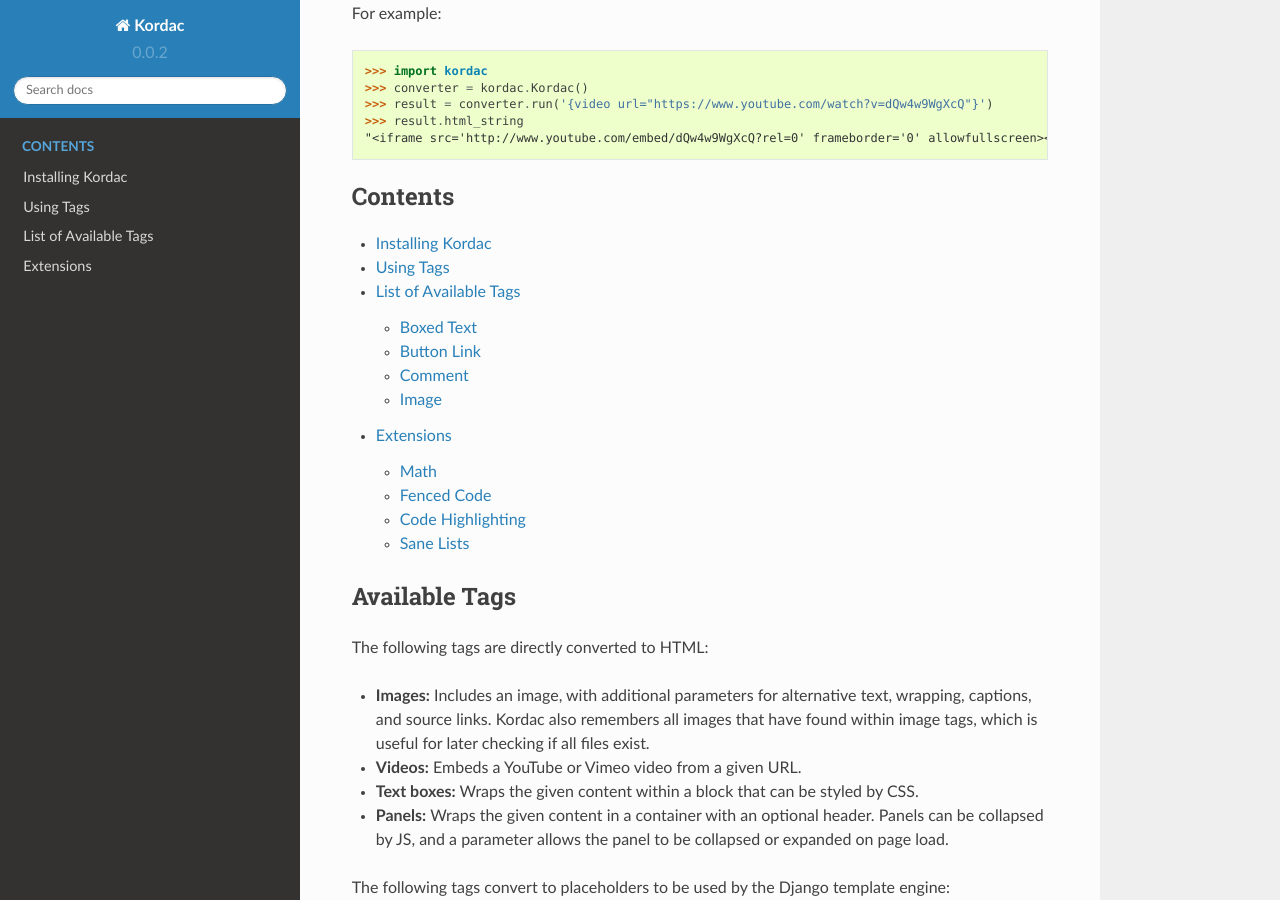
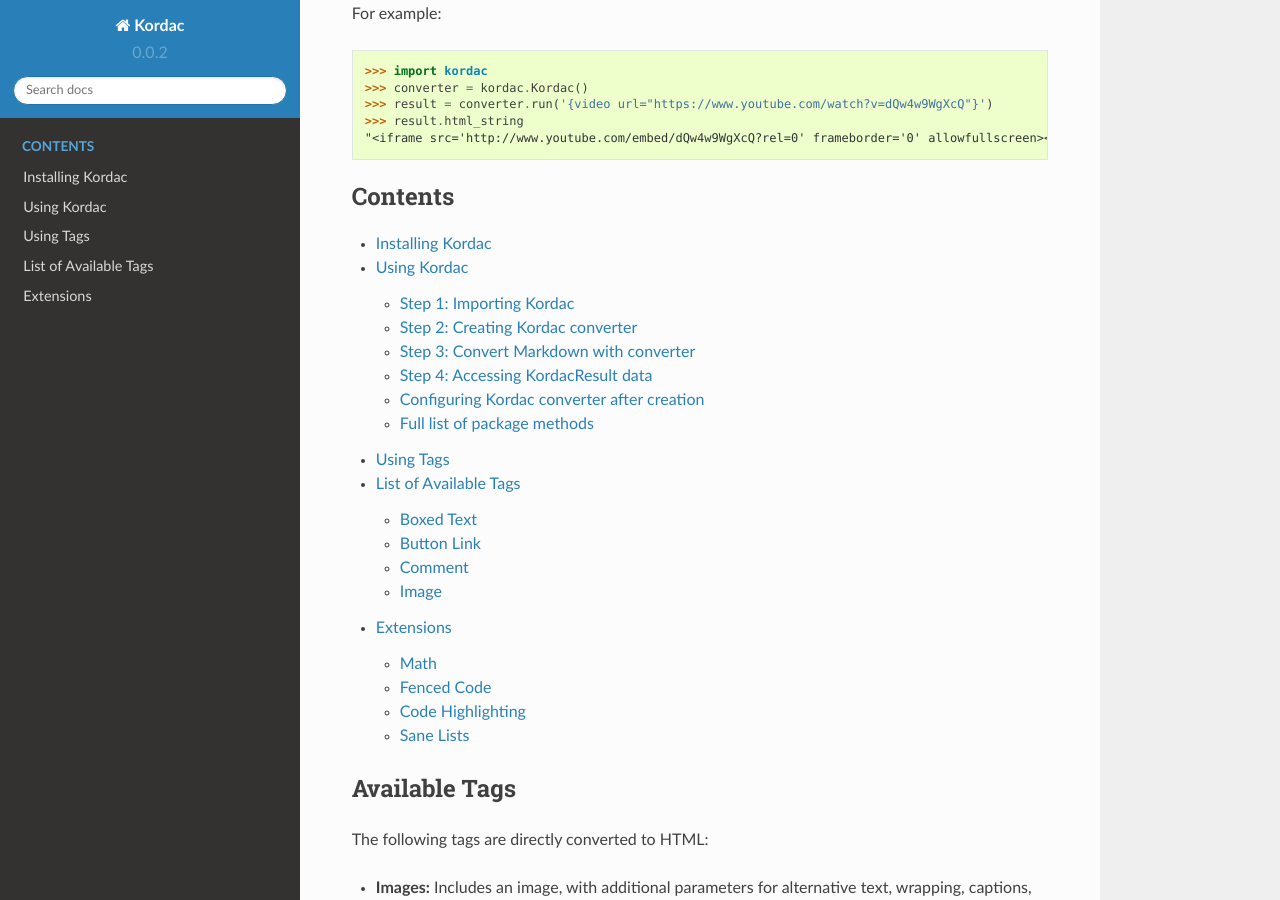
Before and after one commit to uccser/verto, a Sphinx documentation site: the page built from docs/source/index.rst, in a window 1280 px wide and 900 px high, scrolled down 355 px. Built offline with Sphinx 7.4.7 and the Read the Docs theme 2.0.0, drawn with Linux system fonts in a browser that asks for light colours; some of the changed lines change nothing that is shown.

Commit message:
Add Using Kordac documentation page

```diff
--- a/docs/source/conf.py
+++ b/docs/source/conf.py
@@ -17,9 +17,9 @@
 # add these directories to sys.path here. If the directory is relative to the
 # documentation root, use os.path.abspath to make it absolute, like shown here.
 #
-# import os
-# import sys
-# sys.path.insert(0, os.path.abspath('.'))
+import os
+import sys
+sys.path.insert(0, os.path.abspath('../../kordac/'))
 
 
 # -- General configuration ------------------------------------------------
@@ -31,7 +31,7 @@
 # Add any Sphinx extension module names here, as strings. They can be
 # extensions coming with Sphinx (named 'sphinx.ext.*') or your custom
 # ones.
-extensions = ['sphinx.ext.autodoc']
+extensions = ['sphinx.ext.autodoc', 'sphinx.ext.napoleon']
 
 # Add any paths that contain templates here, relative to this directory.
 templates_path = ['_templates']
--- a/docs/source/index.rst
+++ b/docs/source/index.rst
@@ -23,6 +23,7 @@
     :caption: Contents
 
     install
+    usage
     tags/index
     extensions
 
--- /dev/null
+++ b/docs/source/usage.rst
@@ -0,0 +1,120 @@
+Using Kordac
+#######################################
+
+.. currentmodule:: Kordac
+
+Using Kordac to convert Markdown is a process of:
+
+1. Importing the installed Kordac package.
+2. Creating a Kordac converter.
+3. Passing Markdown text through the Kordac ``run`` method and saving the result object.
+4. Accessing data from the result object.
+
+Step 1: Importing Kordac
+=======================================
+
+If Kordac has been installed correctly, importing the package can be completed by:
+
+.. code-block:: python
+
+  import kordac
+
+
+Step 2: Creating Kordac converter
+=======================================
+
+Once the module is imported, you can create a Kordac converter creating an Kordac object:
+
+.. code-block:: python
+
+  converter = kordac.Kordac()
+
+``Kordac()`` has optional parameters to customise the converter. These are:
+
+- ``tags`` - A set of tag names given as strings for the converter to use. If this parameter is not given, the default tags are used. If ``tags`` is provided, all processors not listed are skipped.
+
+  - *For example:* Creating a Kordac converter that only deletes comment tags would be done by the following command:
+
+    .. code-block:: python
+
+      converter = kordac.Kordac(tags={"comment"})
+
+- ``html_templates`` - A dictionary of HTML templates to override existing HTML templates for tags. The dictionary contains tag names given as a string as keys mapping HTML strings as values.
+
+  The documentation page for each tag specificies how to create custom HTML for that tag.
+
+  - *For example:* Creating a Kordac converter that uses  ``<img src={{ source }}>`` as custom HTML for ``image`` tags would be done by the following command:
+
+    .. code-block:: python
+
+      converter = kordac.Kordac(html_templates={'image': '<img src={{ source }}>'})
+
+- ``extensions`` -  A list of extra Markdown extensions to run in the converter. Details on how to use this parameter can be found on the :doc:`extensions` page.
+
+Step 3: Convert Markdown with converter
+=======================================
+
+To convert Markdown to HTML with a Kordac converter, we call the ``run()`` method. The method returns a ``KordacResult`` object.
+
+.. code-block:: python
+
+  text = """
+  This **is** a line of Markdown.
+
+  {comment This is a comment using a Kordac tag}
+
+  This is a *different* line of Markdown.
+  """
+  result = converter.run(text)
+
+Step 4: Accessing KordacResult data
+=======================================
+
+The ``KordacResult`` object contains several attributes which can be accessed using the dot notation. Continuing from our previous example, the following command would print the converted HTML.
+
+.. code-block:: python
+
+  print(result.html_string)
+
+The following attributes are available:
+
+- ``html_string`` - A resulting string of HTML after conversion by Kordac.
+- ``heading`` - The text of the first heading saved by the ``headingpre`` processor.
+
+Configuring Kordac converter after creation
+===============================================
+
+The following functions allow you to change the tags or HTML templates used in conversion by the Kordac converter after its creation.
+
+Changing tags
+^^^^^^^^^^^^^^^^^^^^^^^^^^^^^^^^^^^^^^^
+
+.. automethod:: Kordac.update_tags(tags)
+
+.. automethod:: Kordac.tag_defaults(tags)
+
+  This function is useful if you want to make minor changes to the default used tags. For example: with an existing Kordac converter ``converter``, you wish to still use all default tags but now skip video tags:
+
+  .. code-block:: python
+
+    tags = converter.tag_defaults()
+    tags.remove('video')
+    converter.update_tags(tags)
+
+Changing HTML templates
+^^^^^^^^^^^^^^^^^^^^^^^^^^^^^^^^^^^^^^^
+
+.. automethod:: Kordac.update_templates(html_templates)
+
+.. automethod:: Kordac.default_templates(tags)
+
+
+Full list of package methods
+=======================================
+
+
+
+.. autoclass:: Kordac()
+  :members: __init__, run, update_tags, tag_defaults, update_templates, default_templates
+
+.. autoclass:: KordacResult()
```
